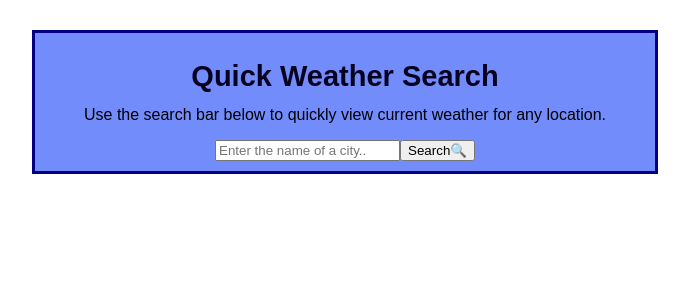
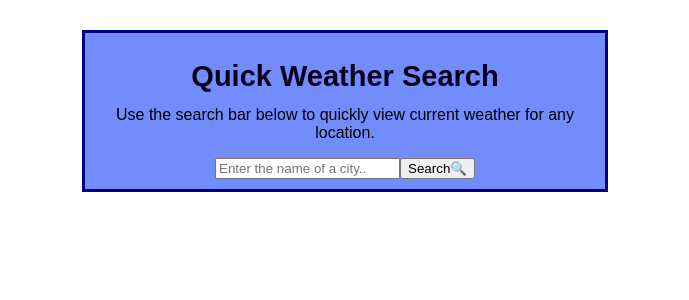
Before and after one commit to kittygreen87/weather-react-USE, a React (Create React App) app: page / in a window 1280 px wide. Shown: the top 300 px of the page, without its empty margins (295-984 px from the left). Built offline with nearby package versions, Linux system fonts and the light colour scheme.

Commit message:
Update App.css

```diff
--- a/src/App.css
+++ b/src/App.css
@@ -38,7 +38,7 @@
 }
 
 .App {
-  max-width: 600px;
+  max-width: 500px;
   margin: 30px auto;
   background: rgb(115, 140, 252);
   border: 3px solid navy;
```
